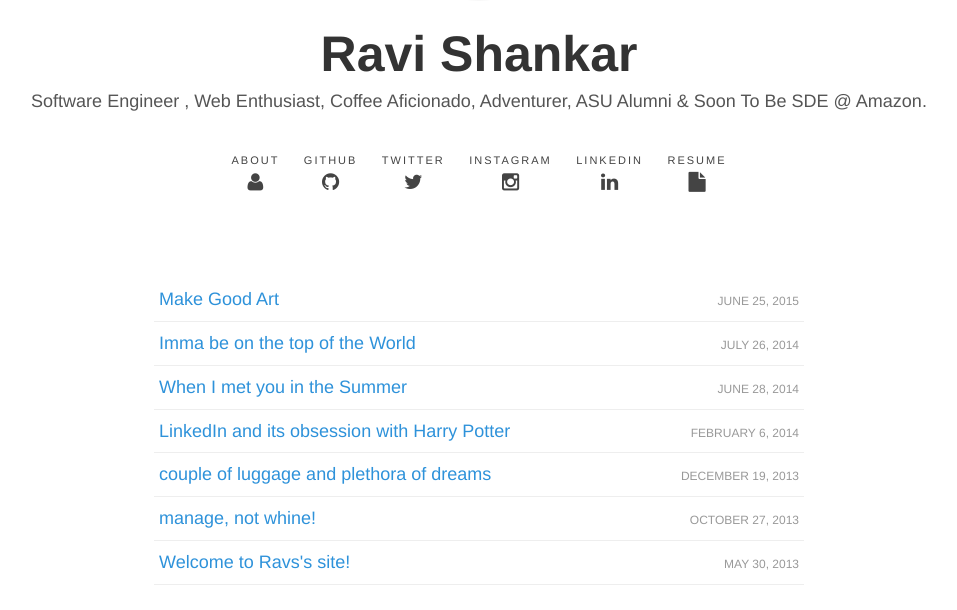
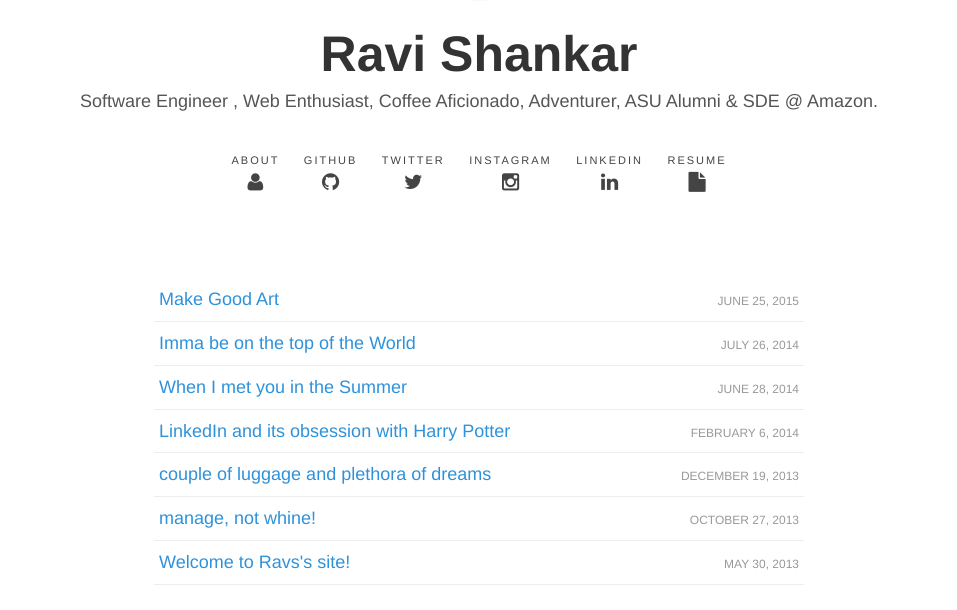
Before and after one commit to ravs/ravs.github.io, a Jekyll site: the page built from index.html, in a window 1280 px wide, cut to the strip 432-1042 px from the top of the page. Shown: the whole strip, without its empty margins (161-1118 px from the left). Built offline with Jekyll 4.4.1, drawn with Linux system fonts in a browser that asks for light colours; Markdown is read by kramdown in place of the engine named in the settings.

Commit message:
desc change

```diff
--- a/_config.yml
+++ b/_config.yml
@@ -5,7 +5,7 @@ name: Ravi Shankar
 url: http://ravs.me
 email: ravishankar.bit@gmail.com
 description: Personal site of Ravi Shankar - aka RAVS
-short_desc: Software Engineer , Web Enthusiast, Coffee Aficionado, Adventurer, ASU Alumni & Soon To Be SDE @ Amazon.
+short_desc: Software Engineer , Web Enthusiast, Coffee Aficionado, Adventurer, ASU Alumni & SDE @ Amazon.
 twitter: ravs24
 github: ravs
 flickr: ravs24
```
